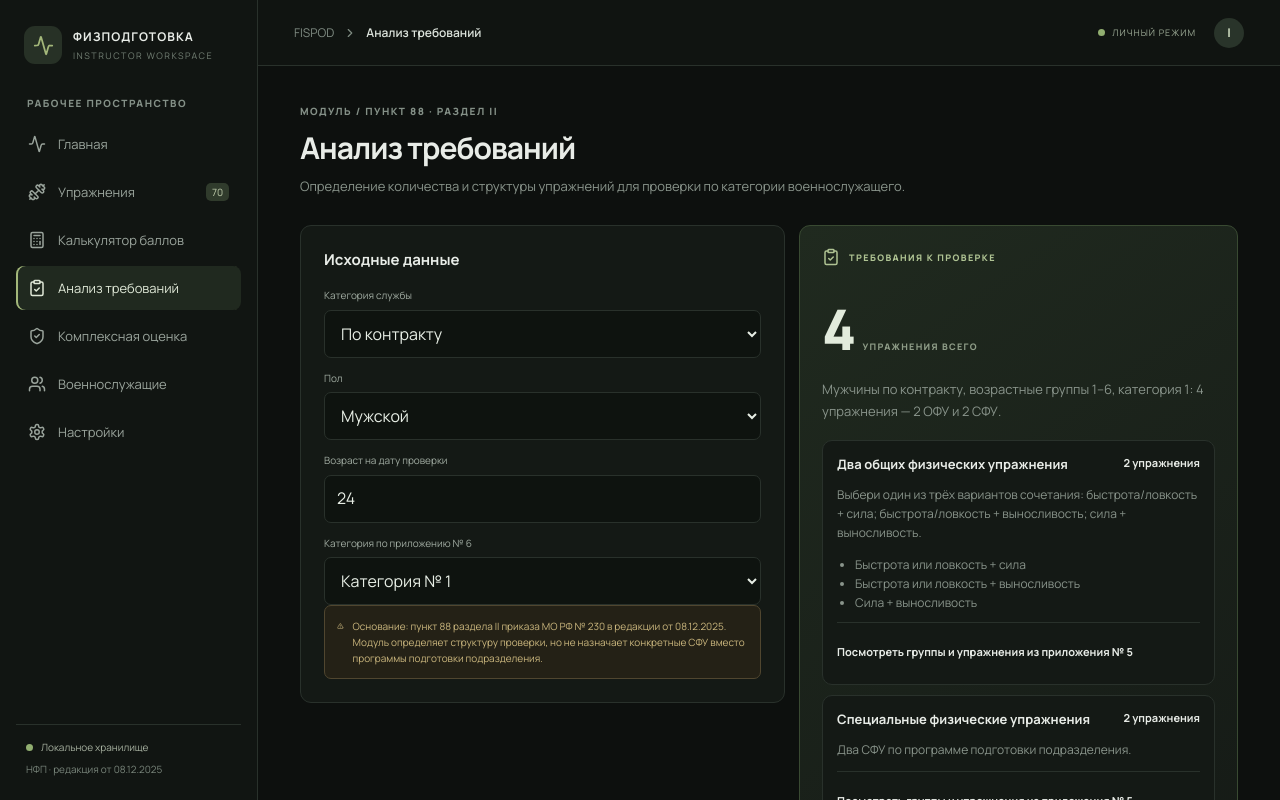
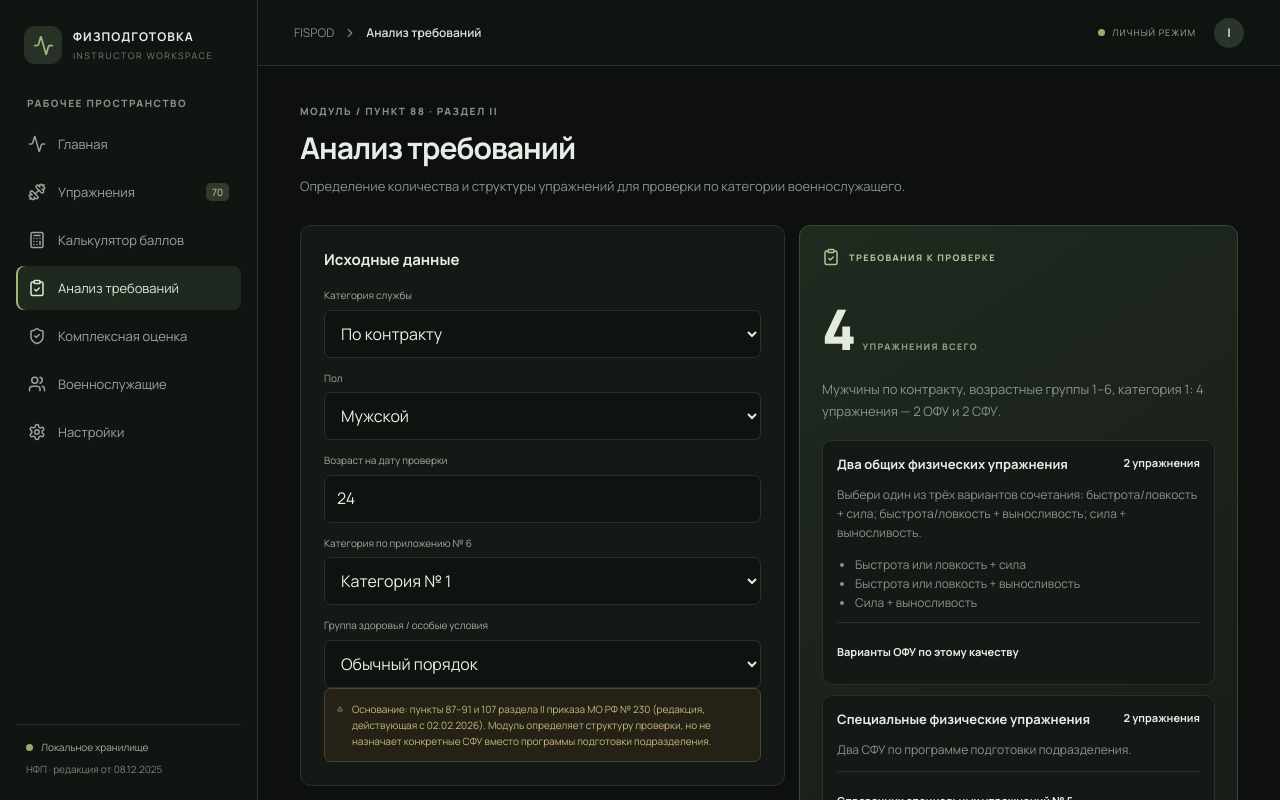
Before and after one commit to tsum323/FISPOD, a React (Vite) app: page / in a window 1280 px wide. Both pictures are taken after a click on the button "Анализ требований". Shown: the top 800 px of the page. Built offline with nearby package versions, Linux system fonts and the light colour scheme.

Commit message:
Improve analyzer inputs and output guidance

```diff
--- a/src/components/ExerciseRequirements.tsx
+++ b/src/components/ExerciseRequirements.tsx
@@ -10,19 +10,21 @@ export default function ExerciseRequirements(){
  const [category,setCategory]=useState<'1'|'2'|'3'>('1');
  const [course,setCourse]=useState<'1'|'2'|'3'>('1');
  const [conscriptCount,setConscriptCount]=useState<'3'|'4'|'unknown'>('unknown');
- const profile:RequirementProfile={kind,sex,age:Number(age),category:Number(category) as 1|2|3,course:Number(course) as 1|2|3,conscriptCount:conscriptCount==='unknown'?undefined:Number(conscriptCount) as 3|4};
- const requirements=useMemo(()=>getExerciseRequirements(profile),[kind,sex,age,category,course,conscriptCount]);
+ const [healthProfile,setHealthProfile]=useState<'standard'|'IIIa'|'IIIb'|'disability'>('standard');
+ const profile:RequirementProfile={kind,sex,age:Number(age),category:Number(category) as 1|2|3,course:Number(course) as 1|2|3,conscriptCount:conscriptCount==='unknown'?undefined:Number(conscriptCount) as 3|4,healthProfile};
+ const requirements=useMemo(()=>getExerciseRequirements(profile),[kind,sex,age,category,course,conscriptCount,healthProfile]);
  return <><div className="page-heading"><div><div className="eyebrow">МОДУЛЬ / ПУНКТ 88 · РАЗДЕЛ II</div><h1>Анализ требований</h1><p>Определение количества и структуры упражнений для проверки по категории военнослужащего.</p></div></div>
  <div className="calculator-layout"><section className="form-card"><h3>Исходные данные</h3><div className="calculator-fields">
  <label>Категория службы<select value={kind} onChange={e=>setKind(e.target.value as RequirementProfile['kind'])}><option value="contract">По контракту</option><option value="conscript">По призыву</option><option value="cadet">Курсант</option></select></label>
- <label>Пол<select value={sex} onChange={e=>setSex(e.target.value as RequirementProfile['sex'])}><option value="male">Мужской</option><option value="female">Женский</option></select></label>
+ {kind==='contract'&&<label>Пол<select value={sex} onChange={e=>setSex(e.target.value as RequirementProfile['sex'])}><option value="male">Мужской</option><option value="female">Женский</option></select></label>}
  {kind==='contract'&&<label>Возраст на дату проверки<input type="number" min="18" max="100" value={age} onChange={e=>setAge(e.target.value)}/></label>}
- {kind==='contract'&&sex==='male'&&Number(age)<50&&<label>Категория по приложению № 6<select value={category} onChange={e=>setCategory(e.target.value as '1'|'2'|'3')}><option value="1">Категория № 1</option><option value="2">Категория № 2</option><option value="3">Категория № 3</option></select></label>}
+ {kind==='contract'&&healthProfile==='standard'&&sex==='male'&&Number(age)<50&&<label>Категория по приложению № 6<select value={category} onChange={e=>setCategory(e.target.value as '1'|'2'|'3')}><option value="1">Категория № 1</option><option value="2">Категория № 2</option><option value="3">Категория № 3</option></select></label>}
+ {kind==='contract'&&<label>Группа здоровья / особые условия<select value={healthProfile} onChange={e=>setHealthProfile(e.target.value as typeof healthProfile)}><option value="standard">Обычный порядок</option><option value="IIIa">IIIа группа здоровья</option><option value="IIIb">IIIб группа здоровья</option><option value="disability">Есть группа инвалидности</option></select></label>}
  {kind==='cadet'&&<label>Курс обучения<select value={course} onChange={e=>setCourse(e.target.value as '1'|'2'|'3')}><option value="1">1 курс</option><option value="2">2 курс</option><option value="3">3 и последующие курсы</option></select></label>}
  {kind==='conscript'&&<label>Количество по решению для подразделения<select value={conscriptCount} onChange={e=>setConscriptCount(e.target.value as '3'|'4'|'unknown')}><option value="unknown">Не определено — уточнить в подразделении</option><option value="3">3 упражнения</option><option value="4">4 упражнения</option></select></label>}
- </div><div className="calc-source-note"><AlertTriangle size={16}/>Основание: пункт 88 раздела II приказа МО РФ № 230 в редакции от 08.12.2025. Модуль определяет структуру проверки, но не назначает конкретные СФУ вместо программы подготовки подразделения.</div></section>
+ </div><div className="calc-source-note"><AlertTriangle size={16}/>Основание: пункты 87–91 и 107 раздела II приказа МО РФ № 230 (редакция, действующая с 02.02.2026). Модуль определяет структуру проверки, но не назначает конкретные СФУ вместо программы подготовки подразделения.</div></section>
  <section className="result-card"><div className="result-heading"><ClipboardCheck size={18}/><span>ТРЕБОВАНИЯ К ПРОВЕРКЕ</span></div>
- {requirements.supported?<><div className="result-points">{requirements.total}<small>УПРАЖНЕНИЯ ВСЕГО</small></div><p className="requirements-note">{requirements.note}</p><div className="requirements-blocks">{requirements.blocks.map((b,i)=>{const available=exercises.filter(e=>b.special?e.section==='Специальные физические упражнения':b.groups.includes(e.group));return <div className="requirements-block" key={i}><div><b>{b.title}</b><span>{b.count} {b.count===1?'упражнение':'упражнения'}</span></div><p>{b.description}</p>{b.alternatives&&<ul>{b.alternatives.map(x=><li key={x}>{x}</li>)}</ul>}<details><summary>Посмотреть группы и упражнения из приложения № 5</summary><div className="requirements-exercises">{available.map(e=><div key={e.number}><b>№ {e.number}</b><span>{e.title}</span></div>)}</div></details></div>})}</div></>:<div className="result-empty">{requirements.note}</div>}
+ {requirements.supported?<><div className="result-points">{requirements.total}<small>УПРАЖНЕНИЯ ВСЕГО</small></div><p className="requirements-note">{requirements.note}</p><div className="requirements-blocks">{requirements.blocks.map((b,i)=>{const available=exercises.filter(e=>b.special?e.section==='Специальные физические упражнения':b.groups.includes(e.group));return <div className="requirements-block" key={i}><div><b>{b.title}</b><span>{b.count} {b.count===1?'упражнение':'упражнения'}</span></div><p>{b.description}</p>{b.alternatives&&<ul>{b.alternatives.map(x=><li key={x}>{x}</li>)}</ul>}{b.groups.length>0&&<details><summary>{b.special?'Справочник специальных упражнений № 5':'Варианты ОФУ по этому качеству'}</summary><div className="requirements-exercises">{available.map(e=><div key={e.number}><b>№ {e.number}</b><span>{e.title}</span></div>)}</div></details>}{b.special&&<p className="requirements-hint">Конкретные СФУ определяются программой обучения и КПК подразделения. Список выше — справочный, не автоматическое назначение.</p>}</div>})}</div></>:<div className="result-empty">{requirements.note}</div>}
  <div className="result-foot">Не подменяет приказ командира и программу подготовки подразделения. При спорной категории требуется проверка по нормативному документу.</div></section></div>
- <div className="notice-panel"><AlertTriangle size={18}/><div><b>Граница автоматизации</b><p>Для военнослужащих по призыву приказ предусматривает 3 или 4 упражнения в зависимости от подразделения. Для IIIа/IIIб группы здоровья и военнослужащих с инвалидностью предусмотрены отдельные варианты; их применение требует медицинской категории и проверки соответствующих положений приказа.</p></div><span className="tag-warn">УЧЁТ УСЛОВИЙ</span></div></>;
+ <div className="notice-panel"><AlertTriangle size={18}/><div><b>Граница автоматизации</b><p>При IIIа/IIIб группе здоровья или инвалидности модуль показывает только количество и структуру ОФУ по возрасту. Допуск к проверке и индивидуальный КПК — по пункту 107, с участием врача. Для призывников состав комплекта определяется подразделением.</p></div><span className="tag-warn">УЧЁТ УСЛОВИЙ</span></div></>;
 }
```
